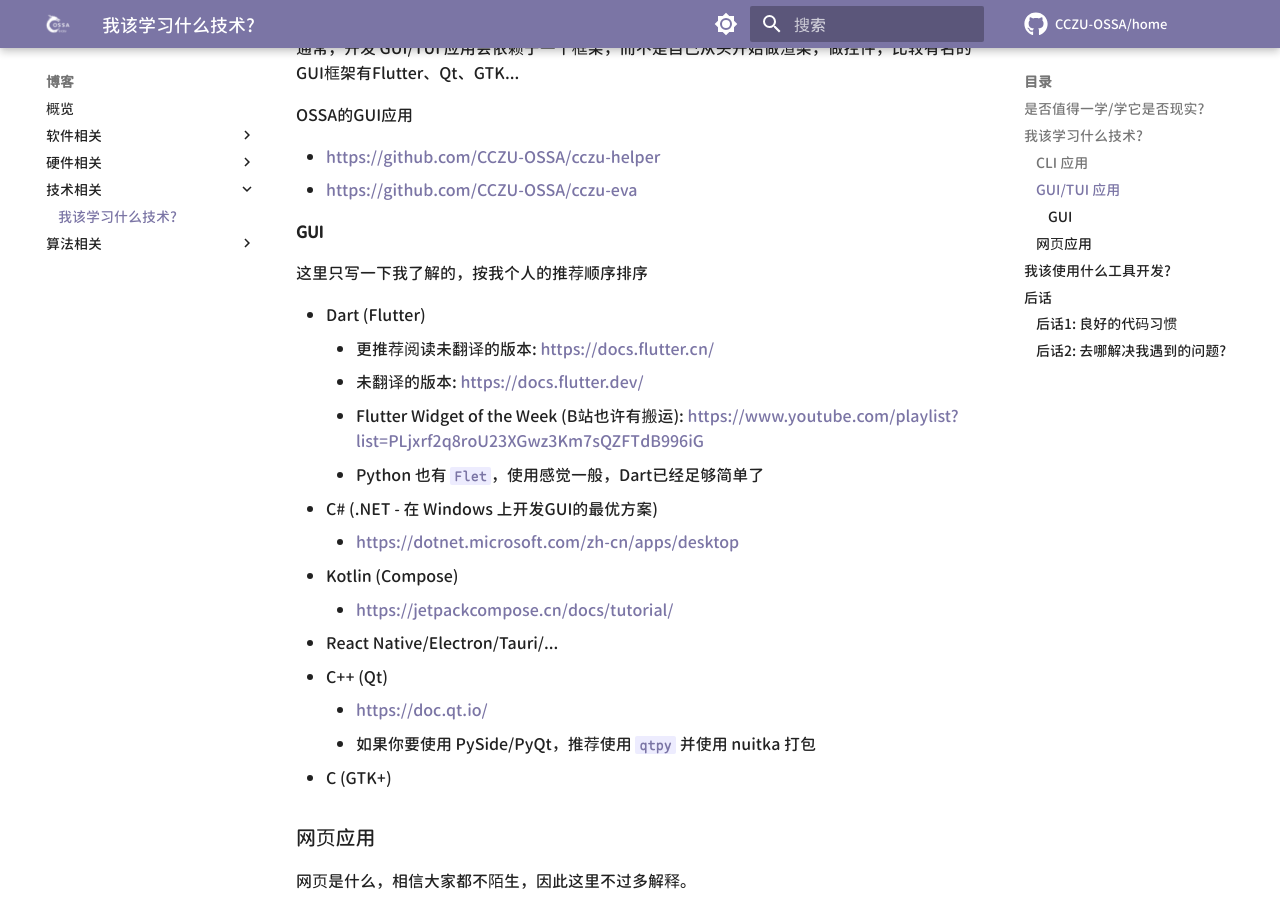
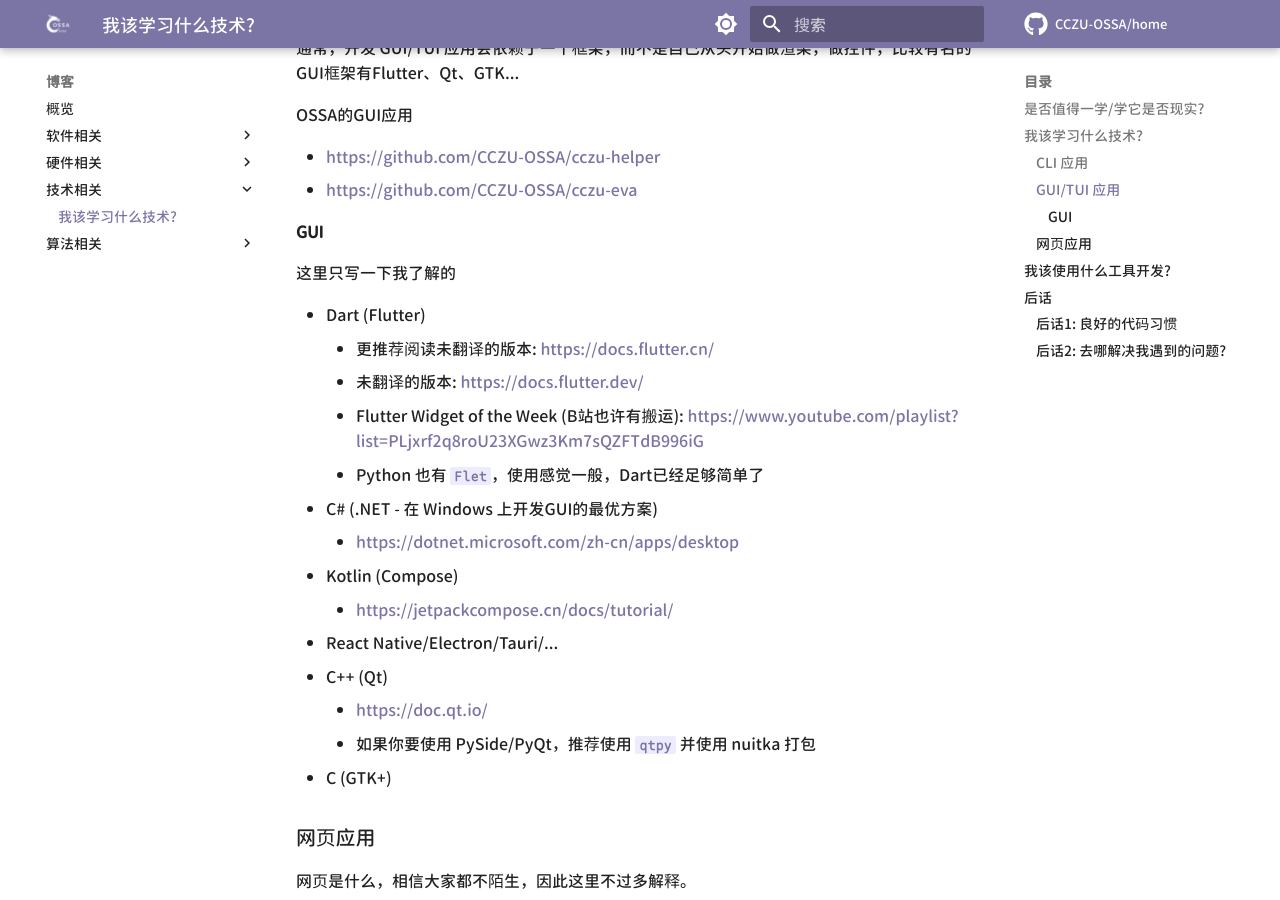
Before and after one commit to CCZU-OSSA/home, an MkDocs documentation site: the page built from docs/blog/tech/what-to-learn.md, in a window 1280 px wide and 900 px high, scrolled down 2229 px. Built offline with MkDocs 1.6.1 and Material for MkDocs 9.7.7, drawn with Linux system fonts in a browser that asks for light colours; some web fonts are replaced; comment, search, counter and statistics services are not loaded.

Commit message:
🔥 Unrank

```diff
--- a/docs/blog/tech/what-to-learn.md
+++ b/docs/blog/tech/what-to-learn.md
@@ -80,7 +80,7 @@ OSSA的GUI应用
 
 #### GUI
 
-这里只写一下我了解的，按我个人的推荐顺序排序
+这里只写一下我了解的
 
  - Dart (Flutter)
     - 更推荐阅读未翻译的版本: https://docs.flutter.cn/
```
